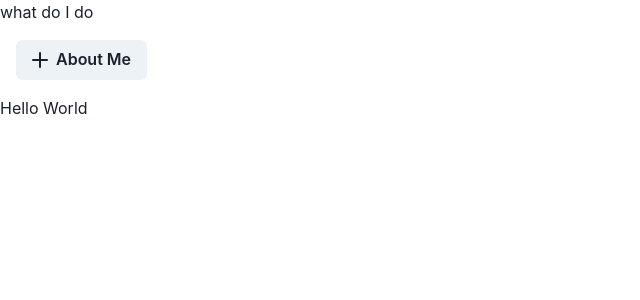
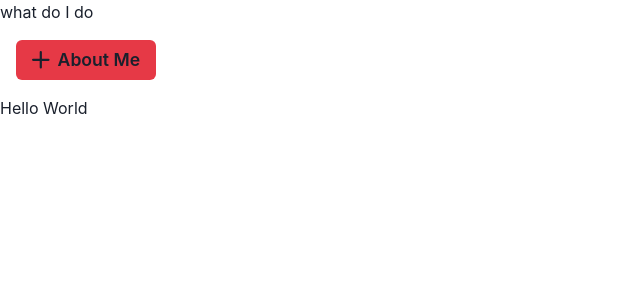
Before and after one commit to hannahpsmith/HannahDevPortfolio, a React (Vite) app: page / in a window 1280 px wide. Shown: the top 300 px of the page, without its empty margins (0-640 px from the left). Built offline with nearby package versions, Linux system fonts and the light colour scheme.

Commit message:
fixed theme.js

```diff
--- a/src/components/Navigation.jsx
+++ b/src/components/Navigation.jsx
@@ -5,17 +5,18 @@ import { AddIcon } from '@chakra-ui/icons';
 
 
 export default function Nav() {
-    const styles = {
-      button: {
-        fontSize: '32px',
-      },
+    return (
+        <>
+          <Box p={4}>
+            <Button
+              fontSize={"1.1rem"}
+              bg={"brand.300"}
+              aria-label="About Me"
+              leftIcon={<AddIcon />}
+            >
+              About Me
+            </Button>
+          </Box>
+        </>
+      );
     }
-
-    return (
-    <>
-    <Box p={4}>
-        <Button aria-label='About Me' leftIcon={<AddIcon/>}  styles={styles.button}>About Me</Button>
-    </Box>
-    </>
-    )
-}
--- a/src/main.jsx
+++ b/src/main.jsx
@@ -2,11 +2,13 @@ import * as React from 'react'
 import { ChakraProvider } from '@chakra-ui/react'
 import * as ReactDOM from 'react-dom/client'
 import App from './App';
+import theme from "./theme";
+
 
 const rootElement = document.getElementById('root')
 ReactDOM.createRoot(rootElement).render(
   <React.StrictMode>
-    <ChakraProvider>
+    <ChakraProvider theme={theme}>
       <App />
     </ChakraProvider>
   </React.StrictMode>,
--- a/src/theme.jsx
+++ b/src/theme.js
@@ -5,7 +5,7 @@ const theme = extendTheme({
         brand: {
             50: "#f1faee", //pale blue
             200: "#a8dadc", //light blue
-            300: "#e63946f", //red
+            300: "#e63946ff", //red
             500: "#457b9d", //medium blue
             800: "#1d3557ff", //dark blue
         }
```
